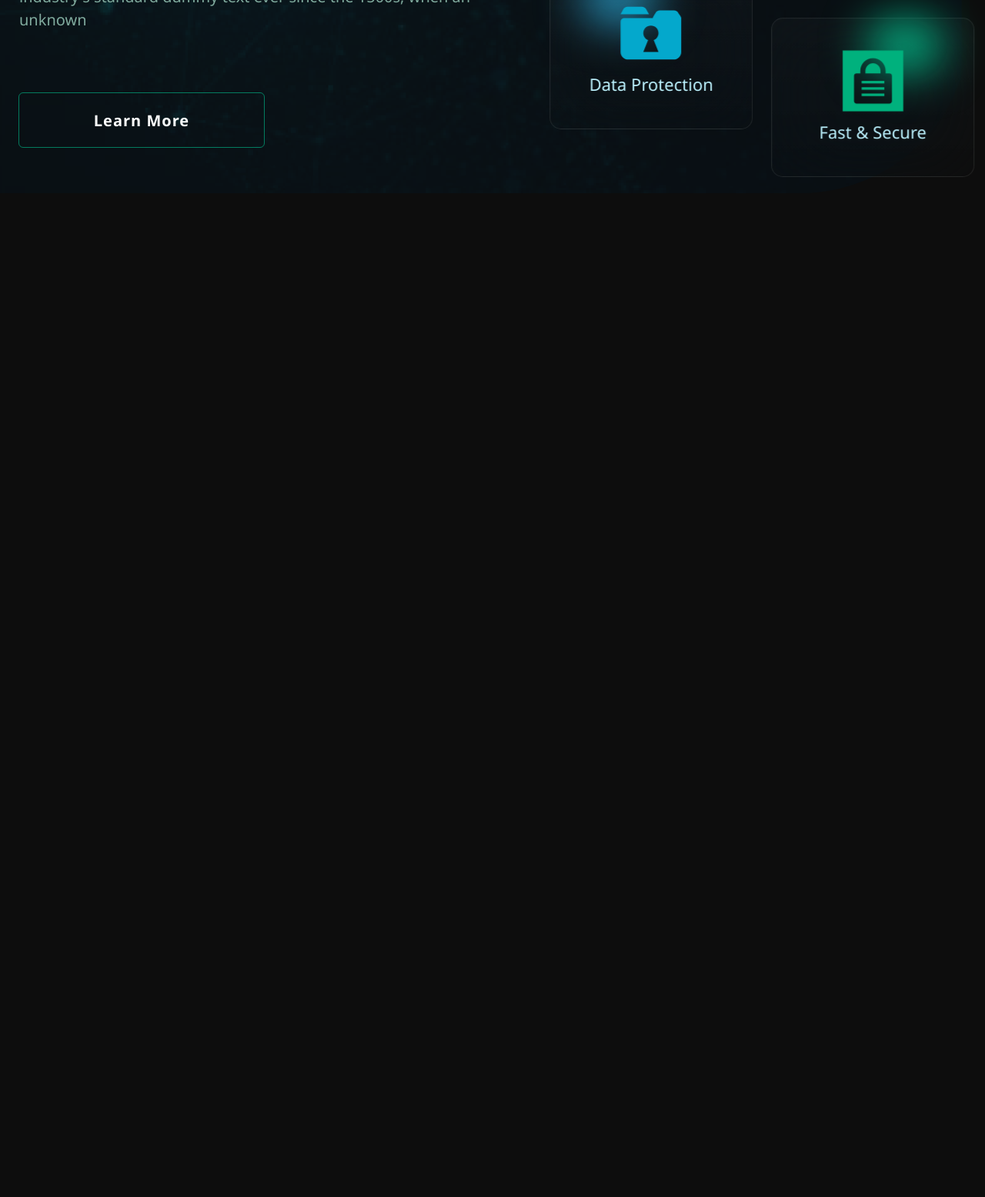
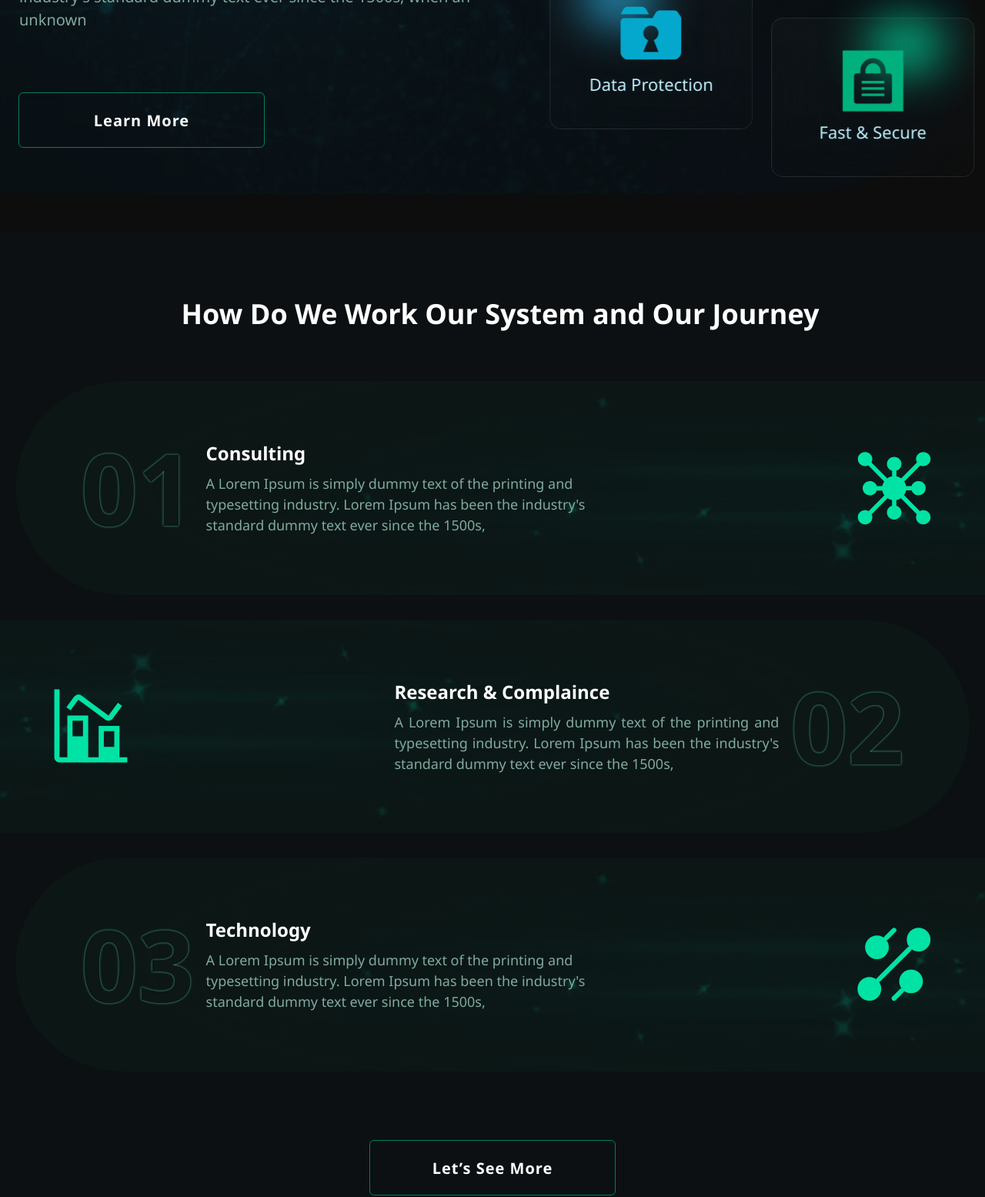
Before and after one commit to alirezzax/bctech, a website built with Parcel: page src/index.html in a window 1280 px wide. Shown: the part 2297-3852 px from the top of the page at 77% size. Before the commit the page ends 2548 px from the top, so only its background shows below. Built offline with nearby package versions, Linux system fonts and the light colour scheme; a web font is replaced by a local one.

Commit message:
build the guidance section

```diff
--- a/src/index.html
+++ b/src/index.html
@@ -11,7 +11,7 @@
 </head>
 
 <body class="bg-body">
-    <!--------- HEADER --------->
+    <!--------- Header --------->
     <header class="site-header">
         <div class="row justify-space-between align-center">
             <!-- mobile navbar toggle button -->
@@ -46,7 +46,7 @@
                 </ul>
             </nav>
             <!-- user area button  -->
-            <a class="[ site-header__button ] [ button ]" href="#">
+            <a class="[ site-header__button button ]" href="#">
                 Join for free
             </a>
             <a class="site-header__icon-btn" href="#">
@@ -56,14 +56,14 @@
             </a>
         </div>
     </header>
-    <!--------- HERO SECTION --------->
+    <!--------- Hero Section --------->
     <section class="hero">
         <div class="container">
             <div class="row">
                 <div class="col-lg-6 col-md-12">
                     <p class="[ hero__subtitle ] [ color-500 ]">Build the Future with</p>
                     <h1 class="[ hero__title ] [ color-300 ]">Blockchain technology and Currency</h1>
-                    <button type="button" class="[ hero__cta ] [ button ]" data-type="cta">
+                    <button type="button" class="[ hero__cta button ]" data-type="cta">
                         Get Whitepaper
                     </button>
                 </div>
@@ -78,7 +78,7 @@
             </div>
         </div>
     </section>
-    <!--------- ACHIEVEMENTS SECTION --------->
+    <!--------- Achievements Section --------->
     <section class="achievements">
         <div class="container">
             <p class="[ achievements__subtitle ] [ color-500 ]">
@@ -142,7 +142,7 @@
 
         </div>
     </section>
-    <!--------- About SECTION --------->
+    <!--------- About Section --------->
     <section class="about">
         <div class="row">
             <!-- about article -->
@@ -156,7 +156,7 @@
                     printing and typesetting industry. Lorem Ipsum has been the industry's standard dummy text ever
                     since the 1500s, when an unknown
                 </article>
-                <button class="[ about__btn ] [ button ]" type="button">
+                <button class="[ about__btn button ]" type="button">
                     Learn More
                 </button>
             </div>
@@ -192,6 +192,85 @@
             </div>
         </div>
     </section>
+    <!--------- Guide Section --------->
+    <section class="guide">
+        <h2 class="[ guide__heading ] [ color-100 ]">How Do We Work Our System and Our Journey</h2>
+        <!-- How It Works - Step 01 -->
+        <div class="[ guide__step ] [ push-right ]">
+            <picture>
+                <source type="image/webp"
+                    srcset="./assets/images/background/guide-bg.webp 1x, ./assets/images/background/guide-bg@2x.webp 2x" />
+                <source type="image/png"
+                    srcset="./assets/images/background/guide-bg.png 1x, ./assets/images/background/guide-bg@2x.png 2x" />
+                <img class="guide__step__bg" src="./assets/images/background/guide-bg.png" alt="" />
+            </picture>
+            <span class="[ guide__step__number ] [ fw-700 ]">
+                01
+            </span>
+            <div class="guide__step__description">
+                <h3 class="color-100">Consulting</h3>
+                <p class="color-500 fs-300">
+                    A Lorem Ipsum is simply dummy text of the printing and typesetting industry. Lorem Ipsum has been
+                    the industry's standard dummy text ever since the 1500s,
+                </p>
+            </div>
+            <svg class="[ guide__step__icon ] [ icon ] [ push-right ]">
+                <use href="./assets/images/icon/sprite.svg#connect"></use>
+            </svg>
+        </div>
+        <!-- How It Works - Step 02 -->
+        <div class="[ guide__step ] [ push-left ]">
+            <picture>
+                <source type="image/webp"
+                    srcset="./assets/images/background/guide-bg.webp 1x, ./assets/images/background/guide-bg@2x.webp 2x" />
+                <source type="image/png"
+                    srcset="./assets/images/background/guide-bg.png 1x, ./assets/images/background/guide-bg@2x.png 2x" />
+                <img class="guide__step__bg" src="./assets/images/background/guide-bg.png" alt="" />
+            </picture>
+            <span class="[ guide__step__number ] [ fw-700 ]">
+                02
+            </span>
+            <div class="guide__step__description">
+                <h3 class="color-100">Research & Complaince</h3>
+                <p class="color-500 fs-300">
+                    A Lorem Ipsum is simply dummy text of the printing and typesetting industry. Lorem Ipsum has been
+                    the industry's standard dummy text ever since the 1500s,
+                </p>
+            </div>
+            <svg class="[ guide__step__icon ] [ icon ] [ push-left ]">
+                <use href="./assets/images/icon/sprite.svg#chart-cambo-stacked"></use>
+            </svg>
+        </div>
+        <!-- How It Works - Step 03 -->
+        <div class="[ guide__step ] [ push-right ]">
+            <picture>
+                <source type="image/webp"
+                    srcset="./assets/images/background/guide-bg.webp 1x, ./assets/images/background/guide-bg@2x.webp 2x" />
+                <source type="image/png"
+                    srcset="./assets/images/background/guide-bg.png 1x, ./assets/images/background/guide-bg@2x.png 2x" />
+                <img class="guide__step__bg" src="./assets/images/background/guide-bg.png" alt="" />
+            </picture>
+            <span class="[ guide__step__number ] [ fw-700 ]">
+                03
+            </span>
+            <div class="guide__step__description">
+                <h3 class="color-100">Technology</h3>
+                <p class="color-500 fs-300">
+                    A Lorem Ipsum is simply dummy text of the printing and typesetting industry. Lorem Ipsum has been
+                    the industry's standard dummy text ever since the 1500s,
+                </p>
+            </div>
+            <svg class="[ guide__step__icon ] [ icon ] [ push-right ]">
+                <use href="./assets/images/icon/sprite.svg#tech"></use>
+            </svg>
+        </div>
+
+        <button type="button" class="[ guide__button button ]">
+            Let’s See More
+        </button>
+    </section>
+
+
 
     <script type="module" src="./index.js"></script>
 </body>
--- /dev/null
+++ b/src/sass/layout/_guide.scss
@@ -0,0 +1,137 @@
+@use '../sass-utils/' as *;
+
+.guide {
+    margin-block: 5rem;
+    background: rgba(#0A1619, 0.4);
+    padding-block: 80px 100px;
+
+    &__heading {
+        text-align: center;
+        margin-bottom: 60px;
+        padding-inline-start: 2rem;
+    }
+
+    &__step {
+        width: calc(100% - 2rem);
+        background: rgba(0, 221, 156, 0.03);
+        border-radius: 220px 0 0 220px;
+        margin-top: 32px;
+        display: flex;
+        align-items: center;
+        padding: 42px 70px;
+        gap: 15px;
+        position: relative;
+        overflow: hidden;
+
+        &__bg {
+            position: absolute;
+            height: 150%;
+            width: 100%;
+            top: 50%;
+            transform: translateY(-50%);
+            right: 0;
+            object-fit: cover;
+            z-index: -1;
+        }
+
+        &.push-left {
+            border-radius: 0 220px 220px 0;
+            flex-direction: row-reverse;
+
+            p {
+                text-align: justify;
+            }
+
+            img {
+                transform: translateY(-50%) rotate(180deg);
+            }
+        }
+
+        &__number {
+            font-size: 129px;
+            color: #0c1716;
+            text-shadow: 0 0 3px #51b395;
+        }
+
+        &__description {
+            display: flex;
+            flex-direction: column;
+            gap: 8px;
+            max-width: 500px;
+        }
+
+
+        &__icon {
+            width: 100%;
+            height: 100%;
+            max-width: 96px;
+            max-height: 96px;
+            fill: #00E3A5;
+        }
+
+        @media screen and (min-width: 1300px) {
+            & {
+                --space: calc((100% - 1300px) / 2);
+                width: calc(100% - var(--space));
+                padding-right: var(--space);
+            }
+
+            &.push-left {
+                padding-right: 5rem;
+                padding-left: var(--space);
+            }
+        }
+
+        @include sm {
+            display: grid;
+            grid-template-columns: 1fr 50px;
+            border-radius: 80px 0 0 80px;
+            padding: 40px 40px;
+
+            &.push-left {
+                border-radius: 0 80px 80px 0;
+                grid-template-columns: 50px 1fr;
+                grid-template-rows: auto auto;
+                grid-template-areas:
+                    "a b"
+                    "c d";
+
+                span {
+                    grid-area: b;
+                    text-align: right;
+                }
+
+                div {
+                    grid-area: d;
+                }
+
+                .icon {
+                    grid-area: c;
+                }
+
+                h2 {
+                    text-align: left;
+                }
+
+                p {
+                    text-align: left;
+                }
+
+
+            }
+
+            &__number {
+                grid-column: 1 / span 2;
+                font-size: 35px;
+            }
+        }
+    }
+
+    &__button {
+        margin: 90px auto 0;
+    }
+
+    @include md {
+        margin-top: 12rem;
+    }
+}
--- a/src/sass/layout/_index.scss
+++ b/src/sass/layout/_index.scss
@@ -3,3 +3,4 @@
 @forward './hero';
 @forward './achievements';
 @forward './about';
+@forward './guide';
```
Also changed, not shown: src/assets/images/background/guide-bg.png (added), src/assets/images/background/guide-bg.webp (added), src/assets/images/background/guide-bg@2x.png (added), src/assets/images/background/guide-bg@2x.webp (added).
